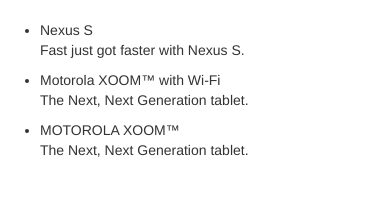
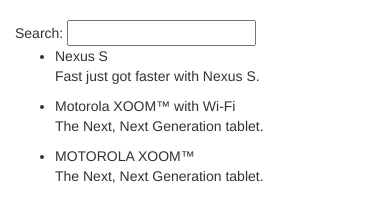
Before and after one commit to Prady69/globalconnect, a website: page app/index.html in a window 390 px wide. Drawn offline with nearby package versions, Linux system fonts and the light colour scheme.

Commit message:
step-5 Filtering Repeaters
- Add a search box to demonstrate:
  - How the data-binding works on input fields.
  - How to use the `filter` filter.
  - How `ngRepeat` automatically shrinks and grows the number of phones in the view.
- Add an end-to-end test to:
  - Show how end-to-end tests are written and used.
  - Prove that the search box and the repeater are correctly wired together.

```diff
--- a/app/phone-list/phone-list.template.html
+++ b/app/phone-list/phone-list.template.html
@@ -1,6 +1,21 @@
-<ul>
-  <li ng-repeat="phone in $ctrl.phones">
-    <span>{{phone.name}}</span>
-    <p>{{phone.snippet}}</p>
-  </li>
-</ul>
+<div class="container-fluid">
+  <div class="row">
+    <div class="col-md-2">
+      <!--Sidebar content-->
+
+      Search: <input ng-model="$ctrl.query" />
+
+    </div>
+    <div class="col-md-10">
+      <!--Body content-->
+
+      <ul class="phones">
+        <li ng-repeat="phone in $ctrl.phones | filter:$ctrl.query">
+          <span>{{phone.name}}</span>
+          <p>{{phone.snippet}}</p>
+        </li>
+      </ul>
+
+    </div>
+  </div>
+</div>
```
Also changed, not shown: e2e-tests/scenarios.js (+21 -3 lines).
